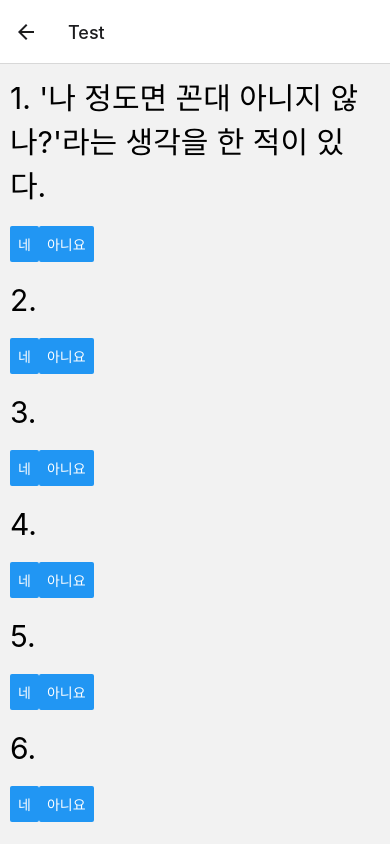
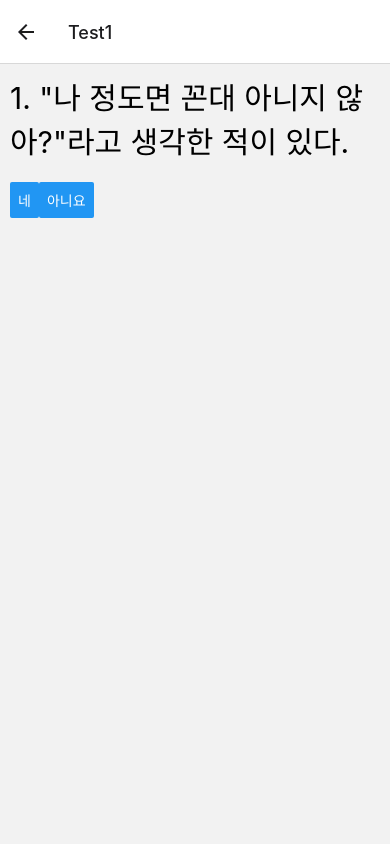
Before and after one commit to SeoyoungOhMe/MobileApp-FinalProject, a React Native app: screen / in a window 390 px wide. Both pictures are taken after a click on the button "테스트 시작하기". Built offline with nearby package versions, Linux system fonts and the light colour scheme.

Commit message:
TestScreen1~3

```diff
--- a/App.js
+++ b/App.js
@@ -10,37 +10,103 @@ function StartScreen({ navigation }) {
       <Text style={styles.title_st}>꼰대 테스트</Text>
       <View style={{height:50}}></View>
       <Button title="테스트 시작하기"
-        onPress={ function(){ navigation.navigate('Test') } } />
+        onPress={ function(){ navigation.navigate('Test1') } } />
     </View>
   );
 }
 
-function Question(props) {
+function TestScreen1({ navigation }) {
 
-  const [ count, setCount ] = useState(0);
+  const [count, setCount] = useState(0);
 
   return (
     <View>
-      <Text style={styles.text_st}>{props.content}</Text>
+      <Text style={styles.text_st}>1. "나 정도면 꼰대 아니지 않아?"라고 생각한 적이 있다.</Text>
       <View style={{margin:10, flexDirection:"row"}}>
         <Button title="네"
-          onPress={ function(){ setCount(count+1); } } />
+          onPress={ function(){ setCount(count + 1); navigation.navigate('Test2', { count }); } } />
         <Button title="아니요"
-          onPress={ function(){  } } />
+          onPress={ function(){ navigation.navigate('Test2', { count }); } } />
       </View>
     </View>
-  )
+  );
 }
 
-function TestScreen() {
+function TestScreen2({ navigation, route }) {
+
+  const { count } = route.params;
+  const [count2, setCount2] = useState(count);
+
   return (
     <View>
-      <Question content="1. '나 정도면 꼰대 아니지 않나?'라는 생각을 한 적이 있다." />
-      <Question content="2. " />
-      <Question content="3. " />
-      <Question content="4. " />
-      <Question content="5. " />
-      <Question content="6. " />
+      <Text>{count}</Text>
+      <Text>{count2}</Text>
+
+      <Text style={styles.text_st}>2. 처음 만났지만 나보다 나이가 어리면 반말을 한다.</Text>
+      <View style={{margin:10, flexDirection:"row"}}>
+        <Button title="네"
+          onPress={ function(){
+            setCount2(count2 + 1);
+            alert(count2);
+            navigation.navigate('Test3', { count2 });
+            } } />
+        <Button title="아니요"
+          onPress={ function(){
+            alert(count2);
+            navigation.navigate('Test3', { count2 } );
+          } } />
+      </View>
+    </View>
+  );
+}
+
+function TestScreen3({ navigation, route }) {
+
+  const { count2 } = route.params;
+  const [count3, setCount3] = useState(count2);
+
+  return (
+    <View>
+      <Text>{count2}</Text>
+      <Text>{count3}</Text>
+
+      <Text style={styles.text_st}>3. 내 의견과 반대되는 의견을 내는 사람이 못마땅하다.</Text>
+      <View style={{margin:10, flexDirection:"row"}}>
+        <Button title="네"
+          onPress={ function(){
+            alert(count);alert(count3);
+            setCount3(count3 + 1);
+            navigation.navigate('Test4', { count3 });
+          } } />
+        <Button title="아니요"
+          onPress={ function(){
+            navigation.navigate('Test4', { count3 } );
+            } } />
+      </View>
+    </View>
+  );
+}
+
+function TestScreen4({ navigation, route }) {
+  return (
+    <View>
+
+    </View>
+  );
+}
+
+function TestScreen5({ navigation, route }) {
+  return (
+    <View>
+
+    </View>
+  );
+}
+
+function TestScreen6({ navigation, route }) {
+  return (
+    <View>
+
     </View>
   );
 }
@@ -63,7 +129,12 @@ export default function App() {
     <NavigationContainer>
       <Stack.Navigator>
         <Stack.Screen name="Start" component={StartScreen} />
-        <Stack.Screen name="Test" component={TestScreen} />
+        <Stack.Screen name="Test1" component={TestScreen1} />
+        <Stack.Screen name="Test2" component={TestScreen2} />
+        <Stack.Screen name="Test3" component={TestScreen3} />
+        <Stack.Screen name="Test4" component={TestScreen4} />
+        <Stack.Screen name="Test5" component={TestScreen5} />
+        <Stack.Screen name="Test6" component={TestScreen6} />
         <Stack.Screen name="Result" component={ResultScreen} />
       </Stack.Navigator>
     </NavigationContainer>
```
